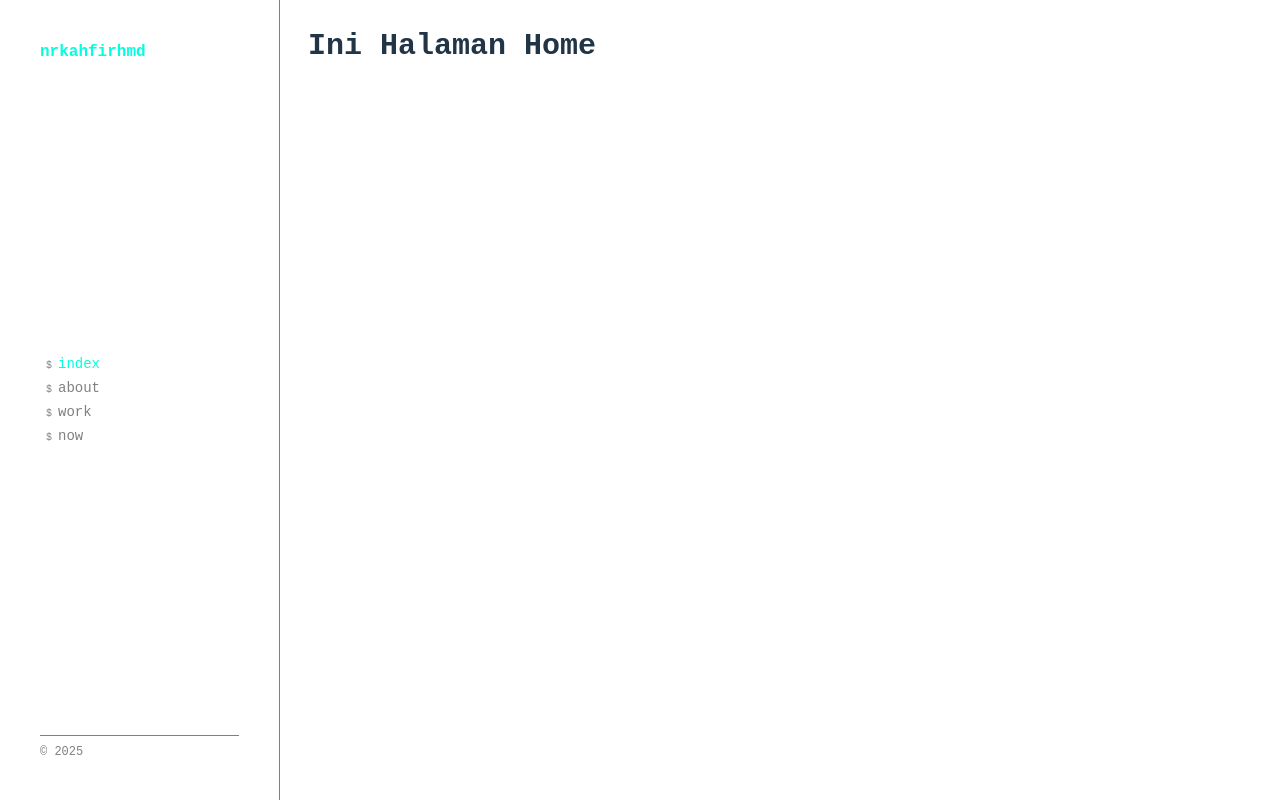
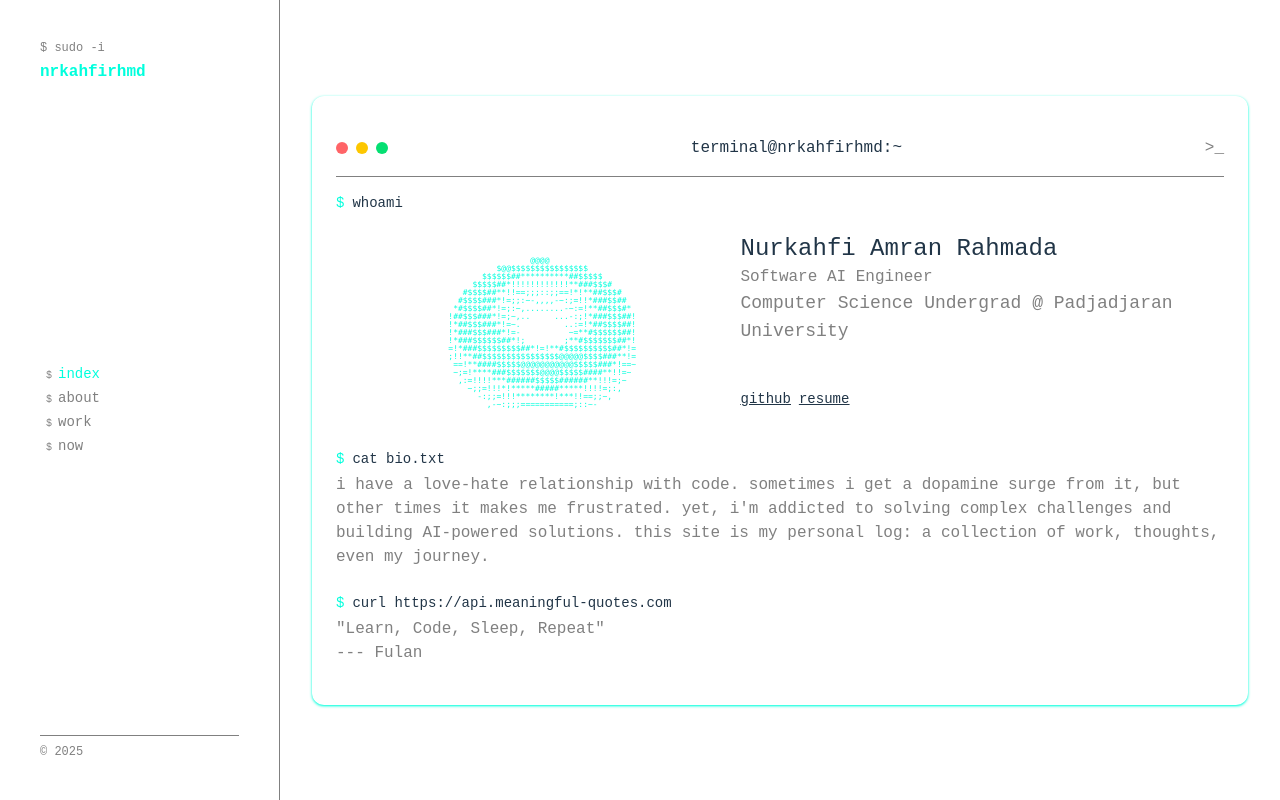
Before and after one commit to nrkahfirhmd/personal-portfolio, a React (Vite) app: page / in a window 1280 px wide. Built offline with nearby package versions, Linux system fonts and the light colour scheme; no server answers; a web font is replaced by a local one.

Commit message:
feat: hero section

```diff
--- a/src/App.jsx
+++ b/src/App.jsx
@@ -7,7 +7,7 @@ export default function App() {
   return (
     <div className="flex">
       <Sidebar/>
-      <div className="flex-1 p-7 h-screen overflow-y-auto">
+      <div className="flex-1 p-8 h-screen overflow-y-auto flex justify-center items-center">
         <Routes>
           <Route path="/" element={<Hero/>} />
           <Route path="/about" element={<About/>} />
--- /dev/null
+++ b/src/components/Donut.jsx
@@ -0,0 +1,63 @@
+import { useEffect, useRef, useState } from 'react';
+
+const AsciiDonut = ({ color = "text-[#00ffdd]" }) => {
+    const [frame, setFrame] = useState('');
+    const requestRef = useRef();
+    const A = useRef(0);
+    const B = useRef(0);
+
+    const renderDonut = () => {
+        let b = [];
+        let z = [];
+        A.current += 0.02;
+        B.current += 0.01;
+        let cA = Math.cos(A.current), sA = Math.sin(A.current),
+            cB = Math.cos(B.current), sB = Math.sin(B.current);
+
+        // Inisialisasi buffer
+        for(let k = 0; k < 1760; k++) {
+            b[k] = k % 80 === 79 ? "\n" : " ";
+            z[k] = 0;
+        }
+
+        // Logika Matematika Donut (Torus)
+        for (let j = 0; j < 6.28; j += 0.07) {
+        let ct = Math.cos(j), st = Math.sin(j);
+        for (let i = 0; i < 6.28; i += 0.02) {
+            let sp = Math.sin(i), cp = Math.cos(i),
+                h = ct + 2,
+                D = 1 / (sp * h * sA + st * cA + 5),
+                t = sp * h * cA - st * sA;
+
+            let x = 0 | (40 + 30 * D * (cp * h * cB - t * sB)),
+                y = 0 | (12 + 15 * D * (cp * h * sB + t * cB)),
+                o = x + 80 * y,
+                N = 0 | (8 * ((st * sA - sp * ct * cA) * cB - sp * ct * sA - st * cA - cp * ct * sB));
+
+            if (y < 22 && y >= 0 && x >= 0 && x < 79 && D > z[o]) {
+            z[o] = D;
+            // Karakter ASCII untuk tekstur berdasarkan pencahayaan (N)
+            b[o] = ".,-~:;=!*#$@"[N > 0 ? N : 0];
+            }
+        }
+        }
+
+        setFrame(b.join(""));
+        requestRef.current = requestAnimationFrame(renderDonut);
+    };
+
+    useEffect(() => {
+        requestRef.current = requestAnimationFrame(renderDonut);
+        return () => cancelAnimationFrame(requestRef.current);
+    }, []);
+
+    return (
+        <div className="flex justify-center items-center overflow-hidden rounded-lg">
+            <pre className={`whitespace-pre font-mono text-[6px] md:text-[8px] leading-none ${color}`}>
+                {frame}
+            </pre>
+        </div>
+    );
+};
+
+export default AsciiDonut;
--- /dev/null
+++ b/src/components/Quotes.jsx
@@ -0,0 +1,50 @@
+import { useState, useEffect } from "react";
+
+export default function DailyQuotes() {
+    const [quote, setQuote] = useState({
+        content: "fetching good quotes for you...",
+        author: "me"
+    })
+
+    useEffect(() => {
+        const fetchQuote = async () => {
+            const today = new Date().toDateString()
+            const localQuote = localStorage.getItem("dailyQuote");
+            const localDate = localStorage.getItem("dailyQuoteDate");
+
+            if (localQuote && localDate === today) {
+                setQuote(JSON.parse(localQuote))
+            } else {
+                try {
+                    const res = await fetch("https://stoic-quotes.com/api/quote");
+                    const data = await res.json()
+
+                    const newQuote = { content: data.text, author: data.author }
+
+                    setQuote(newQuote)
+                    localStorage.setItem("dailyQuote", JSON.stringify(newQuote));
+                    localStorage.setItem("dailyQuoteDate", today)
+                } catch (error) {
+                    console.error("Error fetching quote: ", error);
+                    setQuote({
+                        content: "Learn, Code, Sleep, Repeat",
+                        author: "Fulan",
+                    });
+                }
+            }
+        }
+
+        fetchQuote()
+    }, [])
+
+    return (
+        <>
+            <p>
+                "{quote.content}"
+            </p>
+            <p>
+                --- {quote.author}
+            </p>
+        </>
+    )
+}
--- a/src/components/Sidebar.jsx
+++ b/src/components/Sidebar.jsx
@@ -14,9 +14,12 @@ export default function Sidebar() {
     return (
         <>
             <div className="flex flex-col h-screen justify-between p-10 w-70 border-r-[1px] border-[#808080]">
-                <h1 className="font-bold text-[#00ffdd]">
-                    nrkahfirhmd
-                </h1>
+                <span className='flex flex-col gap-1'>
+                    <p className='text-xs text-[#808080]'>$ sudo -i</p>
+                    <h1 className="font-bold text-[#00ffdd]">
+                        nrkahfirhmd
+                    </h1>
+                </span>
 
                 <ul className="text-sm gap-1 flex flex-col">
                     {menus.map((menu) => (
--- a/src/pages/Hero.jsx
+++ b/src/pages/Hero.jsx
@@ -1,3 +1,63 @@
+import AsciiDonut from "../components/Donut";
+import DailyQuotes from "../components/Quotes";
+
 export default function Hero() {
-    return <h1 className="text-3xl font-bold">Ini Halaman Home</h1>
+    return (
+        <>
+            <div className="p-6 rounded-xl shadow-sm shadow-[#00ffdd]">
+                <div className="py-4 flex gap-4 justify-between items-center border-b-[1px] border-[#808080]">
+                    <span className="flex gap-2">
+                        <span className="rounded-full w-[12px] h-[12px] bg-red-400" />
+                        <span className="rounded-full w-[12px] h-[12px] bg-yellow-400" />
+                        <span className="rounded-full w-[12px] h-[12px] bg-green-400" />
+                    </span>
+                    <h3>
+                        terminal@nrkahfirhmd:~
+                    </h3>
+                    <p className="text-[#808080]">
+                        &gt;_
+                    </p>
+                </div>
+                <div className="py-4 flex flex-col gap-6">
+                    <div className="flex flex-col gap-1">
+                        <p className="flex gap-2 text-sm">
+                            <span className="text-[#00ffdd]">$</span> whoami
+                        </p>
+                        <div className="p-4 w-full h-full flex gap-2">
+                            <div>
+                                <AsciiDonut/>
+                            </div>
+                            <div className="flex flex-col justify-between">
+                                <span>
+                                    <h1 className="text-2xl">Nurkahfi Amran Rahmada</h1>
+                                    <h3 className="text-[#808080]">Software AI Engineer</h3>
+                                    <h3 className="text-[#808080] text-lg">Computer Science Undergrad @ Padjadjaran University</h3>
+                                </span>
+                                <span className="text-sm flex gap-2 underline">
+                                    <a className="hover:text-[#808080] cursor-pointer">github</a>
+                                    <a className="hover:text-[#808080] cursor-pointer">resume</a>
+                                </span>
+                            </div>
+                        </div>
+                    </div>
+                    <div className="flex flex-col gap-1">
+                        <p className="flex gap-2 text-sm">
+                            <span className="text-[#00ffdd]">$</span> cat bio.txt
+                        </p>
+                        <p className="text-[#808080]">
+                            i have a love-hate relationship with code. sometimes i get a dopamine surge from it, but other times it makes me frustrated. yet, i'm addicted to solving complex challenges and building AI-powered solutions. this site is my personal log: a collection of work, thoughts, even my journey.
+                        </p>
+                    </div>
+                    <div className="flex flex-col gap-1">
+                        <p className="flex gap-2 text-sm">
+                            <span className="text-[#00ffdd]">$</span> curl https://api.meaningful-quotes.com
+                        </p>
+                        <span className="text-[#808080]">
+                            <DailyQuotes/>
+                        </span>
+                    </div>
+                </div>
+            </div>
+        </>
+    )
 }
```
